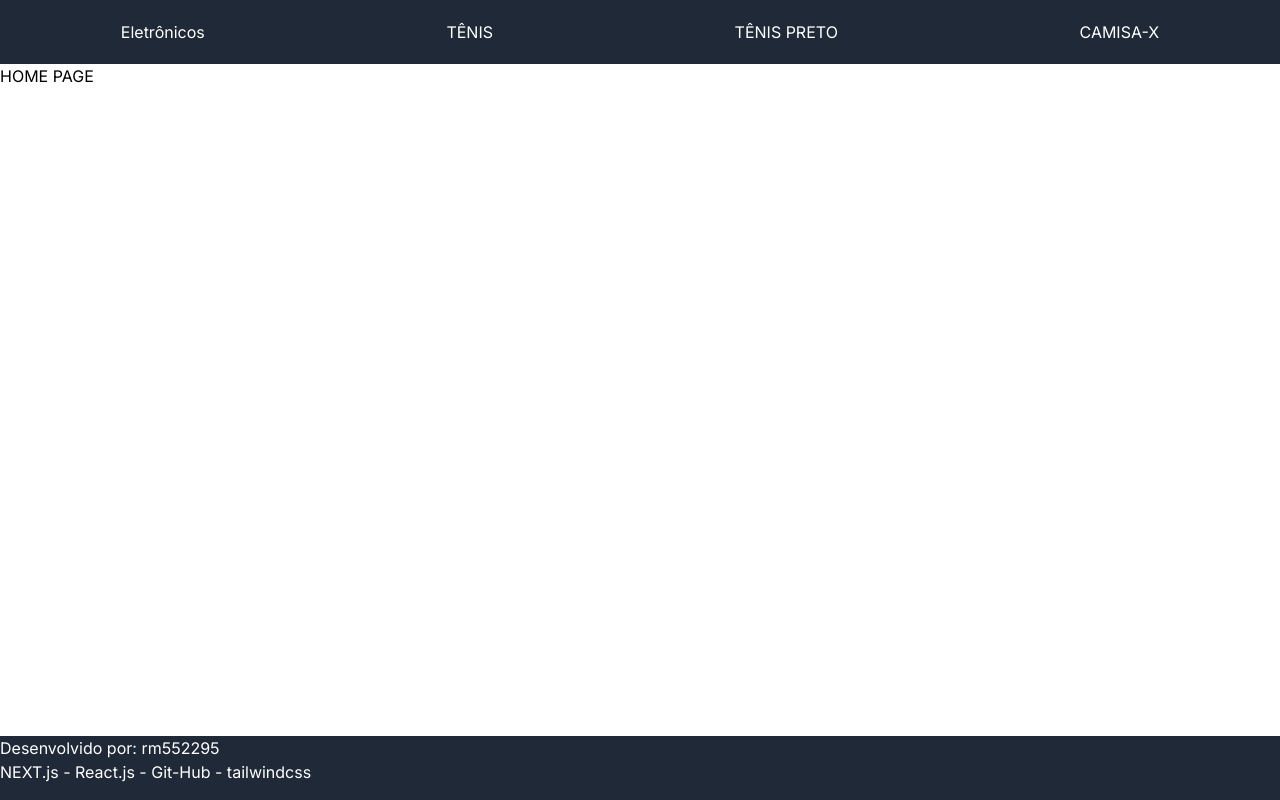
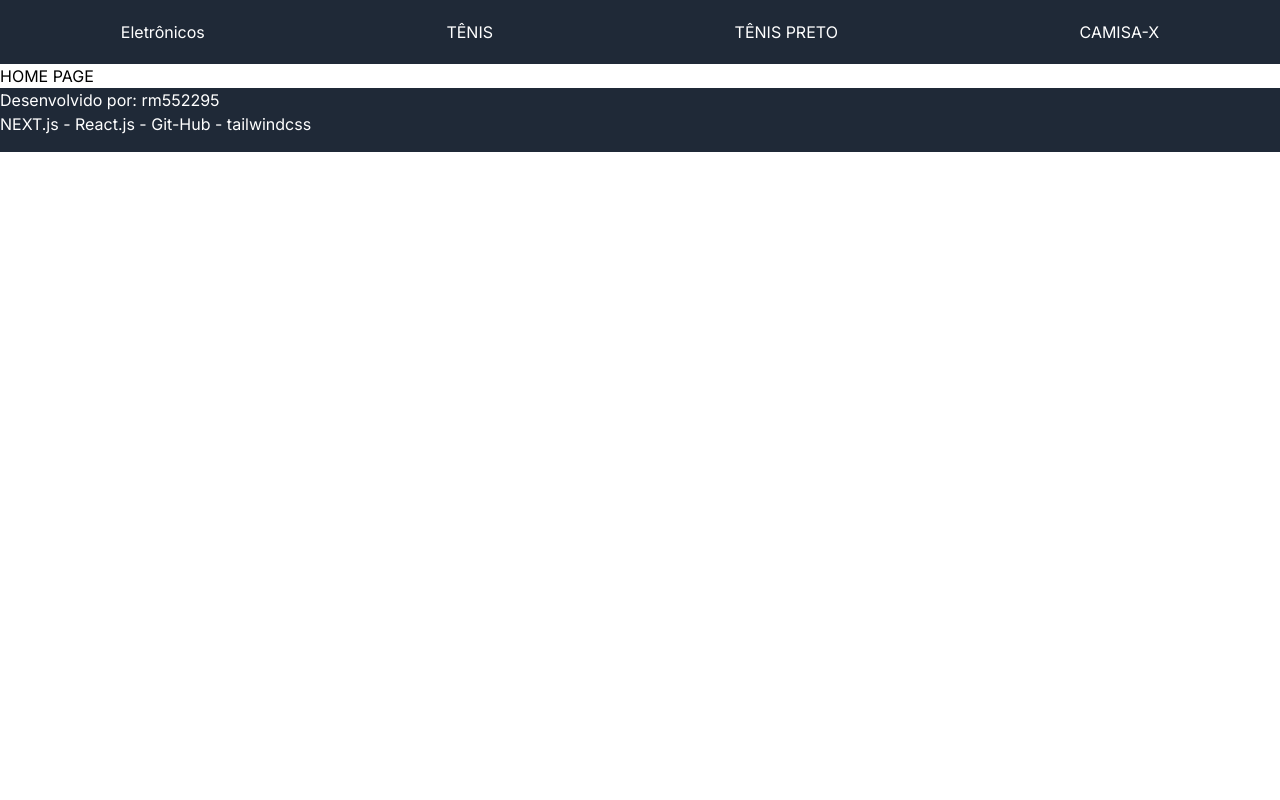
Before and after one commit to MatheusFelipeCamarinhaDuarte/loja-app, a Next.js app: page / in a window 1280 px wide. Built offline with nearby package versions, Linux system fonts and the light colour scheme.

Commit message:
Utilização do tailwind para estilizar o card e o rodapé

```diff
--- a/postcss.config.js
+++ b/postcss.config.js
@@ -1,5 +1,7 @@
 module.exports = {
   plugins: {
+    'postcss-import': {},
+    'tailwindcss/nesting': {},
     tailwindcss: {},
     autoprefixer: {},
   },
--- a/src/app/consumo/eletro-view/page.jsx
+++ b/src/app/consumo/eletro-view/page.jsx
@@ -18,7 +18,7 @@ export default async function EletroView() {
         <div>
             <h1>Página dos Eletrônicos</h1>
 
-            <div>
+            <div className="card-eletro-view">
                 <ul>
                     {
                         items.map((item)=>(
--- a/src/app/globals.css
+++ b/src/app/globals.css
@@ -6,4 +6,15 @@
     .link-cabecalho {
         @apply block p-5 xl:p-5 sm:p-2 md:p-5 hover:bg-amber-400 transition-all duration-500 ease-out rounded;
     }
+
+    .rodape {
+        @apply bg-gray-800 text-white h-16 static w-full bottom-0;
+    }
+
+    .card-eletro-view{
+        @apply bg-slate-500;
+    }
+    & ul{
+        @apply flex flex-row flex-wrap justify-center;
+    }
 };
--- a/src/components/Rodape/Rodape.jsx
+++ b/src/components/Rodape/Rodape.jsx
@@ -1,6 +1,6 @@
 export default function Rodape() {
     return (
-        <footer className="bg-gray-800 text-white h-16 fixed w-full bottom-0">
+        <footer className="rodape">
             <div>
                 <p>Desenvolvido por: <span>rm552295</span></p>
                 <p>NEXT.js - React.js - Git-Hub - tailwindcss</p>
```
